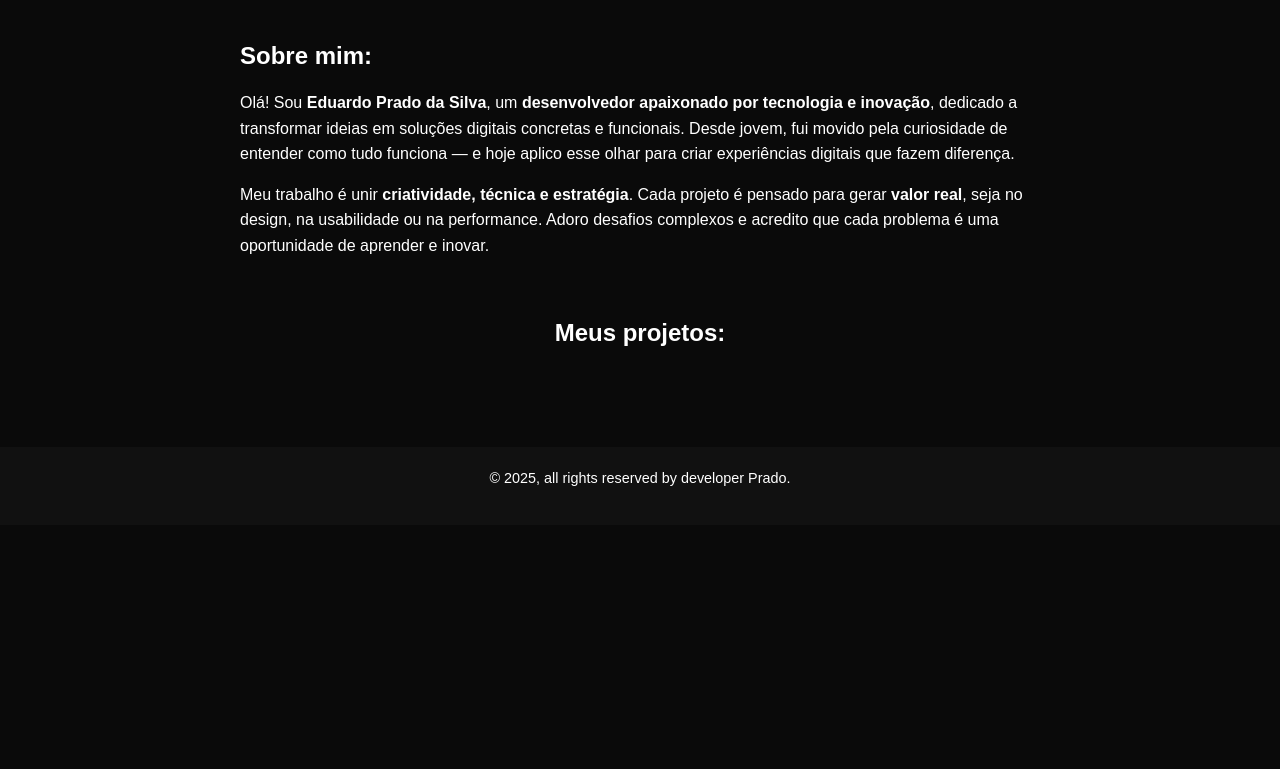
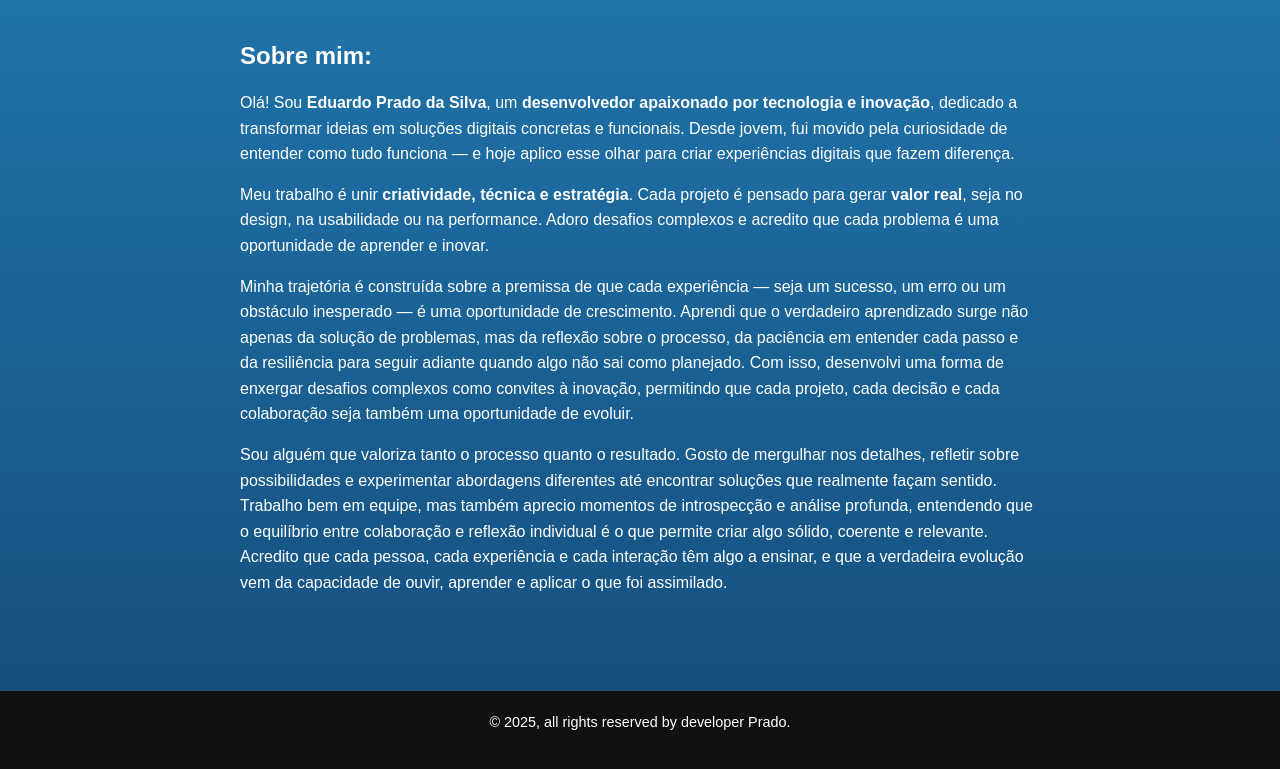
Before and after one commit to PRADOZZZ/PORTFF-LIO-PRADO, a plain HTML site: page index.html in a window 1280 px wide. Shown: the part 741-1510 px from the top of the page. Before the commit the page ends 1266 px from the top, so only its background shows below. Drawn offline with nearby package versions, Linux system fonts and the light colour scheme.

Commit message:
Add files via upload

```diff
--- a/index.html
+++ b/index.html
@@ -20,7 +20,7 @@
 
         body {
             font-family: 'Poppins', sans-serif;
-            background-color: #0A0A0A;
+            background: linear-gradient(#318EC7,#1F72A8, #144C7B);
             color: #ffffff;
             line-height: 1.6;
             scroll-behavior: smooth;
@@ -298,13 +298,16 @@
             <h3><strong>Sobre mim:</strong></h3>
             <p>Olá! Sou <strong>Eduardo Prado da Silva</strong>, um <strong>desenvolvedor apaixonado por tecnologia e inovação</strong>, dedicado a transformar ideias em soluções digitais concretas e funcionais. Desde jovem, fui movido pela curiosidade de entender como tudo funciona — e hoje aplico esse olhar para criar experiências digitais que fazem diferença.</p>
             <p>Meu trabalho é unir <strong>criatividade, técnica e estratégia</strong>. Cada projeto é pensado para gerar <strong>valor real</strong>, seja no design, na usabilidade ou na performance. Adoro desafios complexos e acredito que cada problema é uma oportunidade de aprender e inovar.</p>
-        </section>
+            <p>Minha trajetória é construída sobre a premissa de que cada experiência — seja um sucesso, um erro ou um obstáculo inesperado — é uma oportunidade de crescimento. Aprendi que o verdadeiro aprendizado surge não apenas da solução de problemas, mas da reflexão sobre o processo, da paciência em entender cada passo e da resiliência para seguir adiante quando algo não sai como planejado. Com isso, desenvolvi uma forma de enxergar desafios complexos como convites à inovação, permitindo que cada projeto, cada decisão e cada colaboração seja também uma oportunidade de evoluir.
 
-        <section class="trabalhos">
-            <h3>Meus projetos:</h3>
+<p>Sou alguém que valoriza tanto o processo quanto o resultado. Gosto de mergulhar nos detalhes, refletir sobre possibilidades e experimentar abordagens diferentes até encontrar soluções que realmente façam sentido. Trabalho bem em equipe, mas também aprecio momentos de introspecção e análise profunda, entendendo que o equilíbrio entre colaboração e reflexão individual é o que permite criar algo sólido, coerente e relevante. Acredito que cada pessoa, cada experiência e cada interação têm algo a ensinar, e que a verdadeira evolução vem da capacidade de ouvir, aprender e aplicar o que foi assimilado.</p>
+
+
 
 
         </section>
+
+
     </main>
 
     <footer>
```
